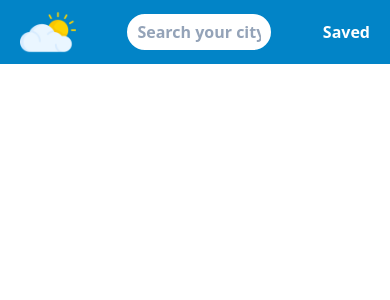
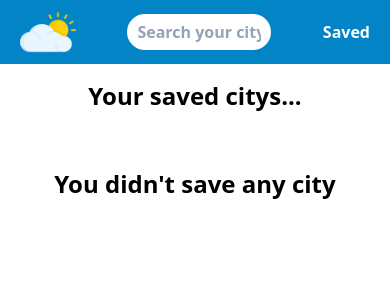
Before and after one commit to TheLuke02/Weatherly, a React (Create React App) app: page /saved in a window 390 px wide. Shown: the top 300 px of the page. Built offline with nearby package versions, Linux system fonts and the light colour scheme.

Commit message:
Mobile savedpage

```diff
--- a/src/components/HourlyForecast.tsx
+++ b/src/components/HourlyForecast.tsx
@@ -10,7 +10,7 @@ export const HourlyForecast = ({
         return (
           <div
             className="flex min-h-[150px] flex-col items-center justify-between justify-items-center rounded-xl border-b-2 border-sky-600 bg-white"
-            key={crypto.randomUUID()}
+            key={window.crypto.randomUUID()}
           >
             <div className="mt-4 text-lg sm:text-2xl md:text-3xl">
               {item.time.split(" ")[1]}
--- a/src/pages/SavedPage.tsx
+++ b/src/pages/SavedPage.tsx
@@ -1,15 +1,50 @@
+import { useNavigate } from "react-router-dom";
 export const SavedPage = () => {
+  const navigate = useNavigate();
+  const params = new URLSearchParams();
+
+  const handleClick = (city: string) => {
+    params.append("q", city);
+    navigate({
+      pathname: "/search",
+      search: params.toString(),
+    });
+  };
+
   let arr = [];
 
-  for (let i = 0; i < localStorage.length - 1; i++) {
-    arr.push(localStorage.key(i));
+  for (let i = 0; i < localStorage.length; i++) {
+    if (localStorage.key(i) !== "ally-supports-cache")
+      arr.push(localStorage.key(i));
   }
 
   return (
-    <div>
-      {arr.map(function (item) {
-        return <div>{item}</div>;
-      })}
+    <div className="h-[calc(100vh-64px)]">
+      <div className="flex h-full flex-col space-y-2 overflow-auto px-2 py-2">
+        <p className="py-2 text-center text-2xl font-semibold">
+          Your saved citys...
+        </p>
+        {arr.length > 0 ? (
+          arr.map(function (item) {
+            return (
+              <button
+                onClick={() => {
+                  handleClick(item!);
+                }}
+                key={window.crypto.randomUUID()}
+              >
+                <div className="h-20 content-center rounded-lg border-2 border-sky-600 text-center text-xl font-semibold">
+                  {item}
+                </div>
+              </button>
+            );
+          })
+        ) : (
+          <div className="items-center justify-center py-10 text-center text-2xl font-semibold">
+            You didn't save any city
+          </div>
+        )}
+      </div>
     </div>
   );
 };
```
